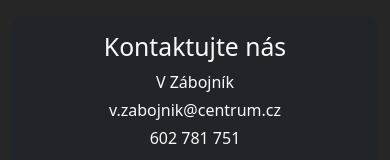
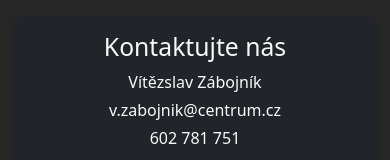
Before and after one commit to V1laZ/zabojnik-contractors, a Vue app: page / in a window 390 px wide. Shown: the part 2834-2994 px from the top of the page. Built offline with nearby package versions, Linux system fonts and the light colour scheme.

Commit message:
small fix

```diff
--- a/src/views/HomeView.vue
+++ b/src/views/HomeView.vue
@@ -3,7 +3,7 @@
         <Header class="container" :class="{'parallax__layer parallax__layer--back': !isMobile, '': isMobile}" :btnIsVisible=btnIsVisible />
         <div class="container" :class="{'parallax__layer parallax__layer--base': !isMobile, '': isMobile}" >
           <MainBody :btnIsVisible=btnIsVisible />
-          <Footer class="d-none d-sm-block" jmeno="V Zábojník" email="v.zabojnik@centrum.cz" tel="602 781 751" />
+          <Footer class="d-none d-sm-block" jmeno="Vítězslav Zábojník" email="v.zabojnik@centrum.cz" tel="602 781 751" />
         </div>
     </div>
 </template>
```
